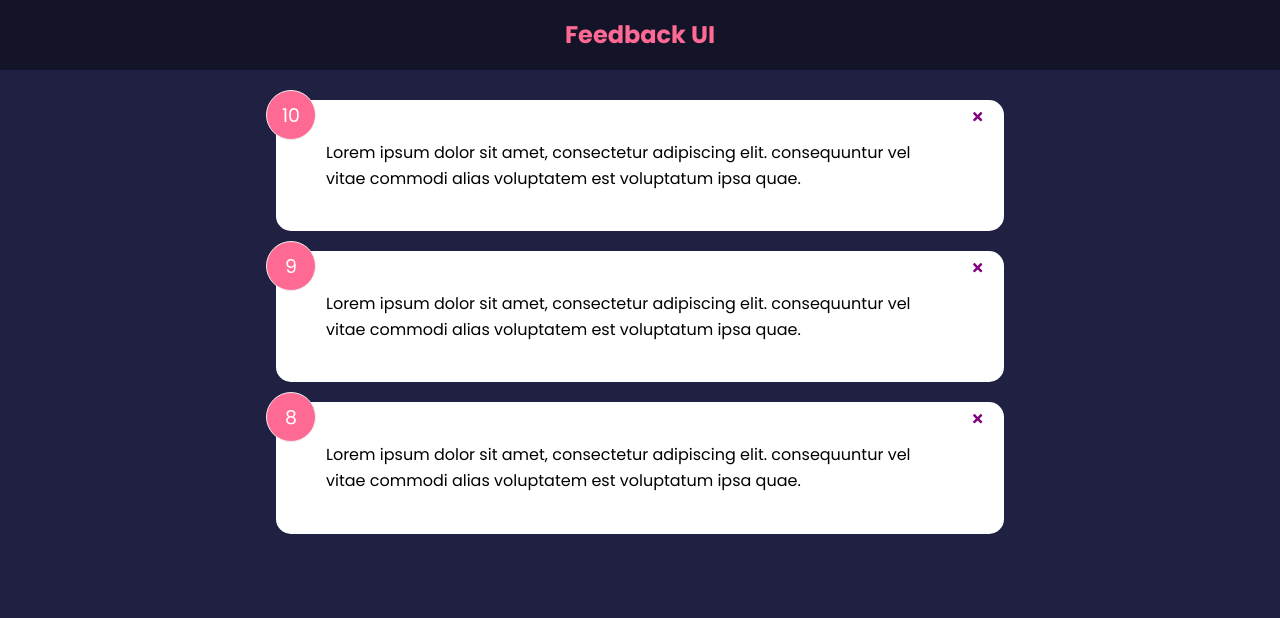
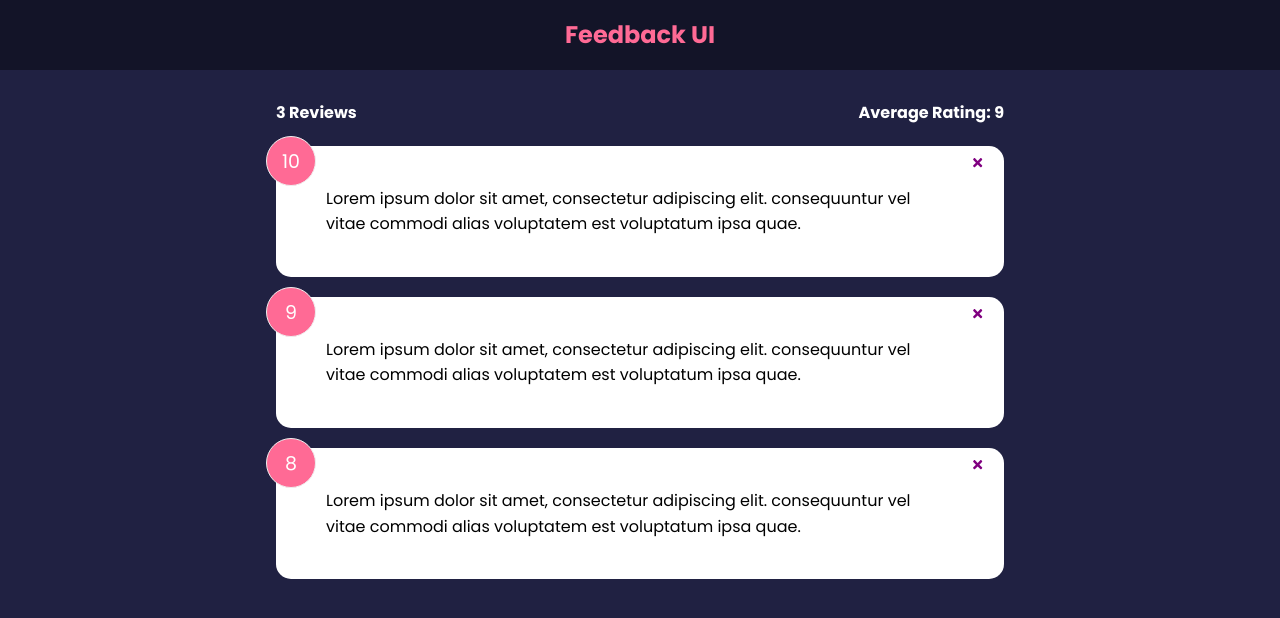
Before and after one commit to Webmekanic/Feedback-App, a React (Create React App) app: page / in a window 1280 px wide. Shown: the top 618 px of the page. Built offline with nearby package versions, Linux system fonts and the light colour scheme.

Commit message:
feat:: add feedbackstat

```diff
--- a/src/App.js
+++ b/src/App.js
@@ -2,6 +2,7 @@ import React, { useState } from "react"
 import Header from "./components/Header"
 import FeedbackData from "./data/feedbackData"
 import FeedbackList from "./components/feedbackList"
+import FeedbackStat from "./components/feedbackStat"
 
 function App() {
   const [feedback, setFeedback] = useState(FeedbackData)
@@ -15,6 +16,7 @@ function App() {
     <>
       <Header />
       <div className="container">
+        <FeedbackStat feedback={feedback} />
         <FeedbackList feedback={feedback} handleDelete={deleteFeedback} />
       </div>
     </>
--- /dev/null
+++ b/src/components/feedbackStat.jsx
@@ -0,0 +1,23 @@
+import React from "react"
+import PropTypes from "prop-types"
+
+function FeedbackStat({ feedback }) {
+  // Calculate readings Average
+  let average =
+    feedback.reduce((acc, cur) => {
+      return acc + cur.rating
+    }, 0) / feedback.length
+  average = average.toFixed(1).replace(/[.,]0$/, "")
+  return (
+    <div className="feedback-stats">
+      <h4>{feedback.length} Reviews</h4>
+      <h4>Average Rating: {isNaN(average) ? 0 : average}</h4>
+    </div>
+  )
+}
+
+FeedbackStat.propTypes = {
+  feedback: PropTypes.array.isRequired,
+}
+
+export default FeedbackStat
```
